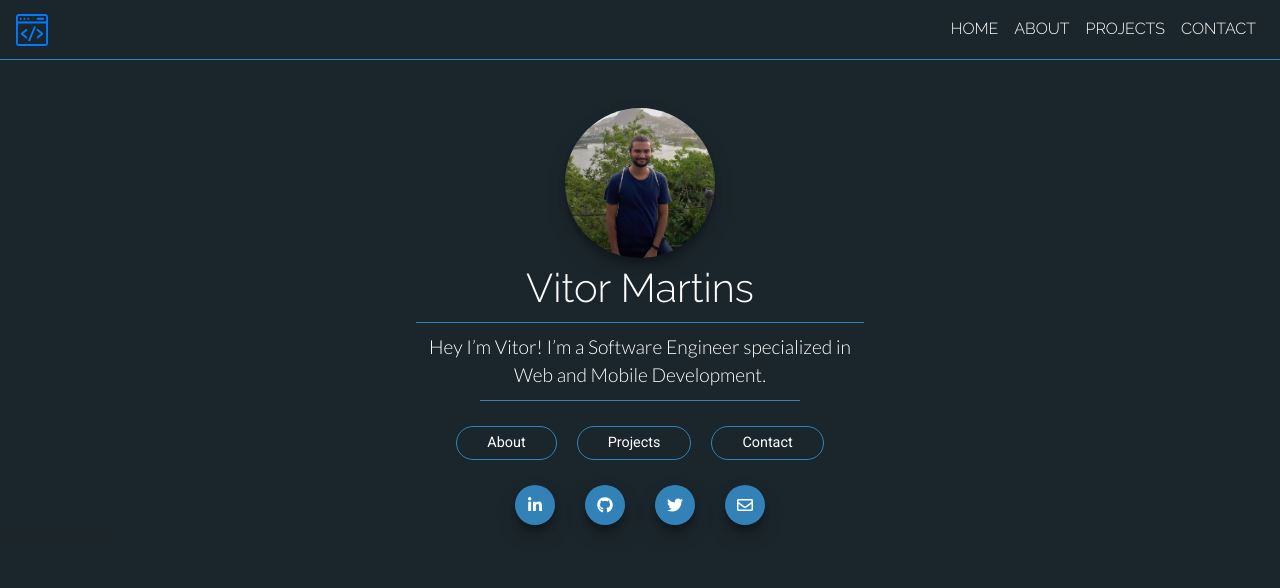
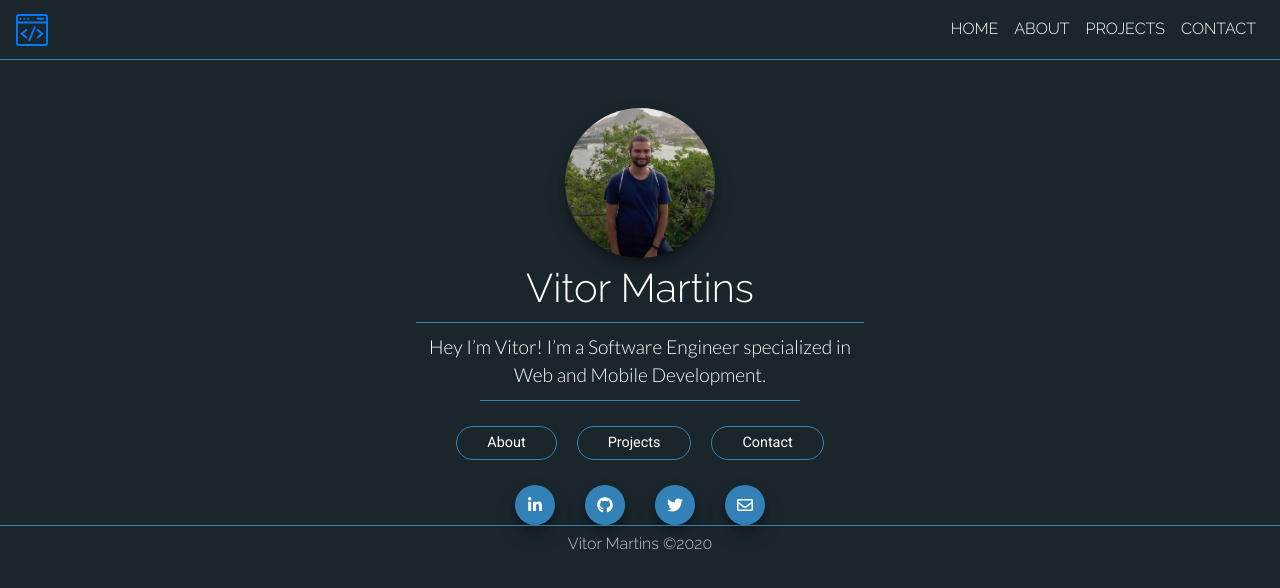
Before and after one commit to mrtins/mrtins-portfolio, a Gatsby site: page / in a window 1280 px wide. Built offline with nearby package versions, Linux system fonts and the light colour scheme; Gatsby itself is replaced by a stand-in of ours.

Commit message:
Adding footer

```diff
--- a/src/components/Layout/index.tsx
+++ b/src/components/Layout/index.tsx
@@ -3,7 +3,8 @@ import { StaticQuery, graphql } from 'gatsby';
 
 import { Container, Row, Col } from 'react-bootstrap';
 
-import Header from '../Header/header';
+import { StyledFooter, StyledCopyright } from './styles';
+
 import Navbar from '../Navbar';
 
 interface IProps {
@@ -34,15 +35,13 @@ const Layout: React.FC<IProps> = ({ children, pageInfo }) => (
             </Col>
           </Row>
         </Container>
-        <Container fluid className="px-0">
-          <Row noGutters>
-            <Col className="footer-col">
-              <footer>
-                <span>Vitor Martins©</span>
-              </footer>
-            </Col>
-          </Row>
-        </Container>
+        {/* <Container fluid className="px-0">
+          <Row noGutters> */}
+        <StyledFooter>
+          <StyledCopyright>Vitor Martins ©2020</StyledCopyright>
+        </StyledFooter>
+        {/* </Row>
+        </Container> */}
       </>
     )}
   />
--- /dev/null
+++ b/src/components/Layout/styles.tsx
@@ -0,0 +1,16 @@
+import styled from 'styled-components';
+
+export const StyledFooter = styled.footer`
+  /* background-color: #222831; */
+  border-top: 1px solid #3282b8;
+  position: relative;
+  width: 100%;
+  text-align: center;
+  padding: 5px 0;
+`;
+
+export const StyledCopyright = styled.span`
+  color: #c6c6c6;
+  font-family: 'Raleway';
+  font-weight: 300;
+`;
```
